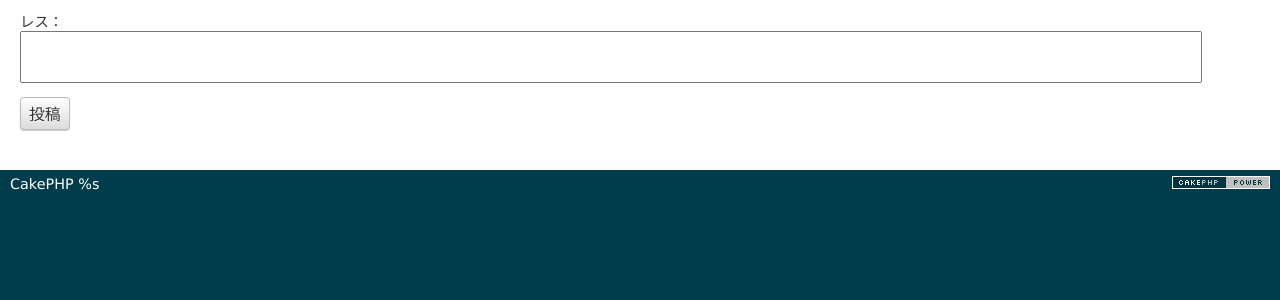
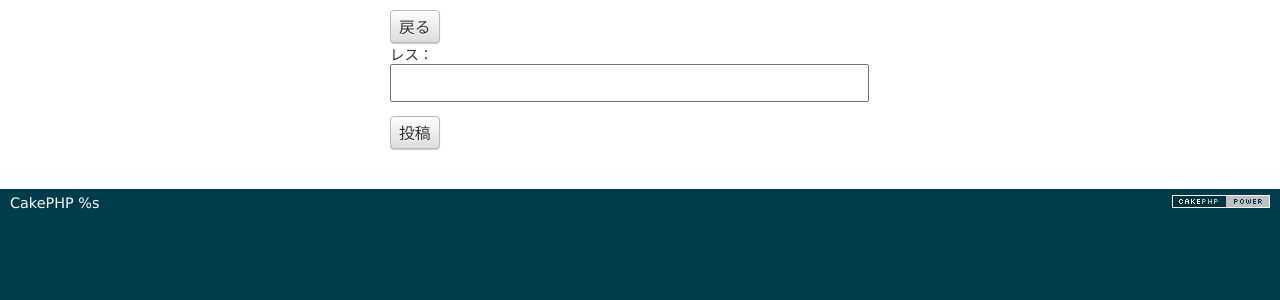
Before and after one commit to watarukoshikawa/keijiban, a CakePHP app: the page made by cakephp/app/View/response/response_input.ctp in a window 1280 px wide. Shown: the part 47-347 px from the top of the page. Run offline with PHP 8.4 and a stand-in for CakePHP, Linux system fonts and the light colour scheme; the template is opened without the code that fills it, so the values that code supplies are empty; some libraries are stand-ins or nearby versions.

Commit message:
response run_inputが動いていなかった部分の修正

```diff
--- a/cakephp/app/View/response/response_input.ctp
+++ b/cakephp/app/View/response/response_input.ctp
@@ -1,4 +1,27 @@
-<form action="run_input" method="POST">
-	<p>レス：<input type="text" name="input_res"></p>
-	<input type="submit" name="input_res_btn" value="投稿">
-</form>
+<style type="text/css">
+	div#main_area{
+		width:500px;
+		margin: 0 auto;
+	}
+	div#return_response{
+
+	}
+	div#regist_response{
+
+	}
+</style>
+<div id="main_area">
+	<div id="return_response">
+		<form>
+			<input type="submit" name="return_response" value="戻る">
+		</form>
+	</div>
+	<div id="regist_response">
+		<form action="run_input" method="POST">
+			<input type="hidden" name="account_id" value="<?php echo $check_input['account_id'] ?>">
+			<input type="hidden" name="thread_id" value="<?php echo $check_input['thread_id'] ?>">
+			<p>レス：<input type="text" name="input_response"></p>
+			<input type="submit" name="input_res_btn" value="投稿">
+		</form>
+	</div>
+</div>
```
